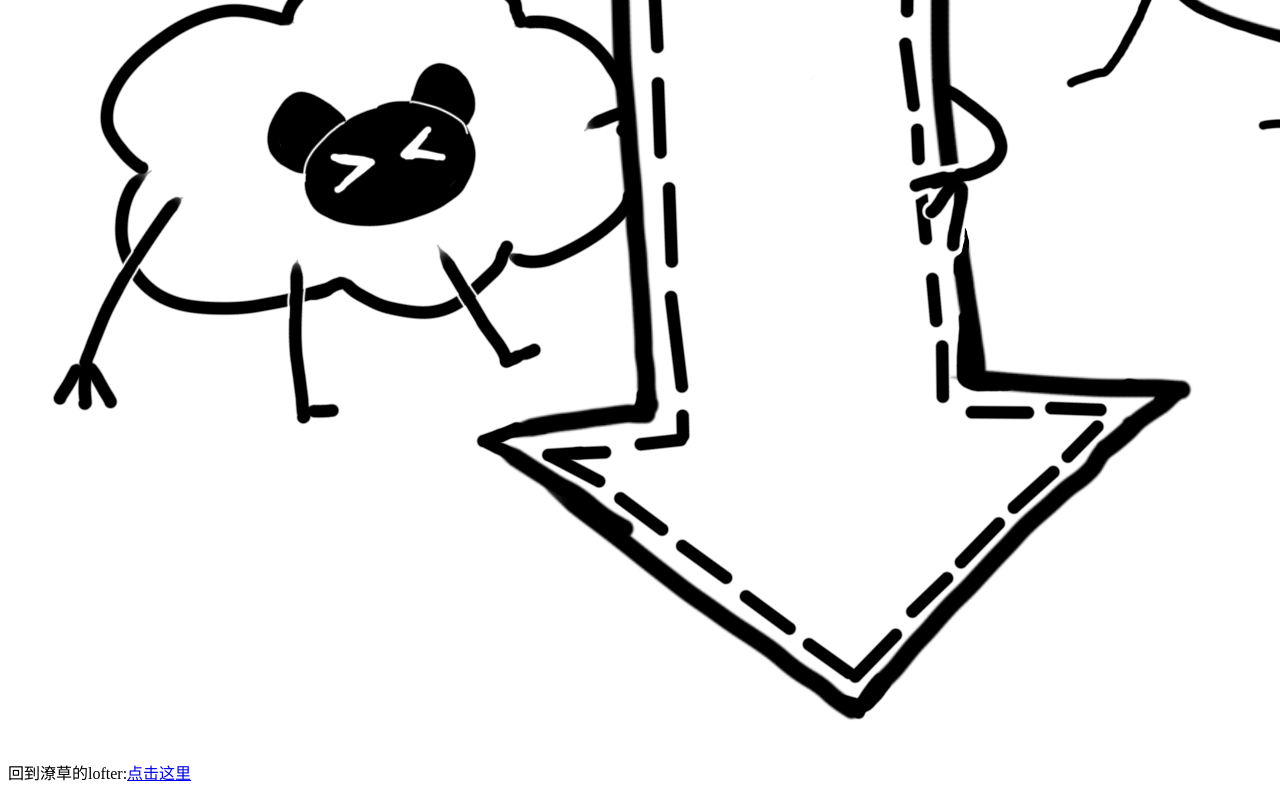
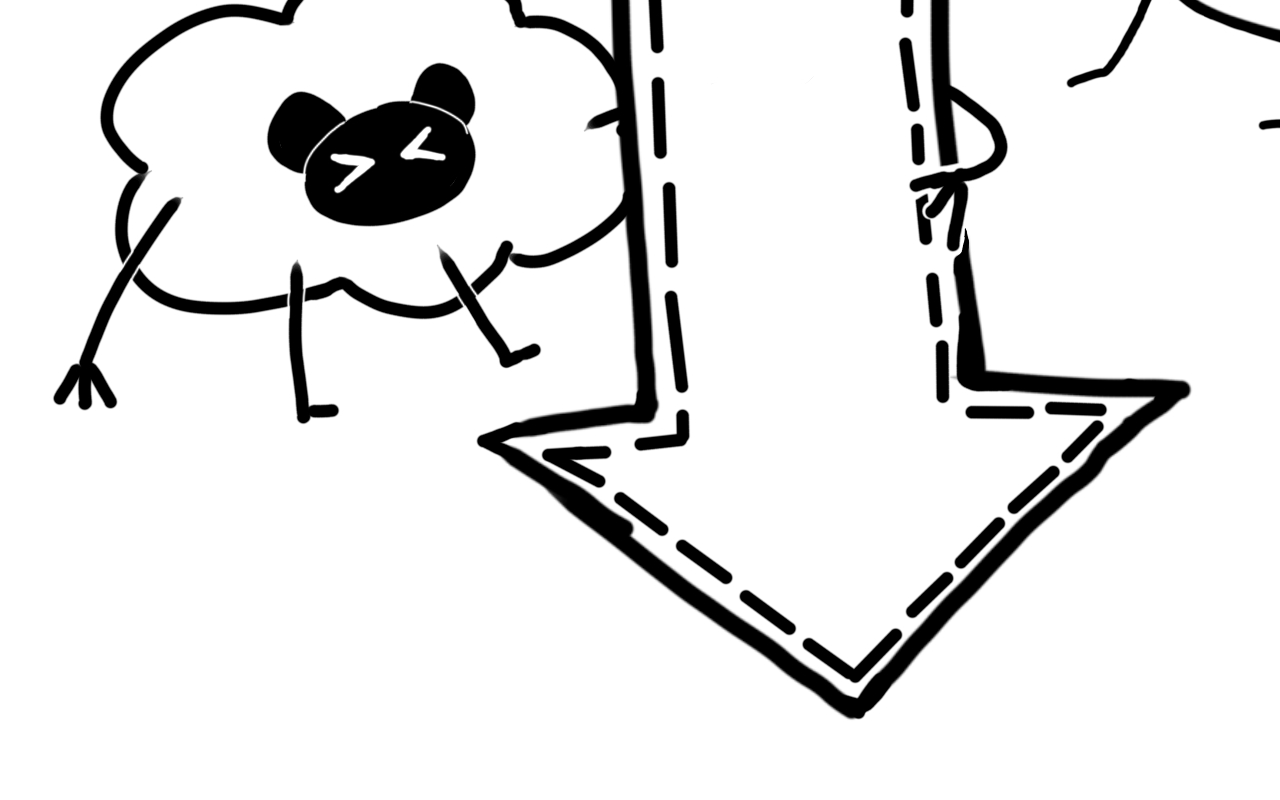
Before and after one commit to liaoliaocaocao/liaoliaocaocao.github.io, a plain HTML site: page index.html in a window 1280 px wide. Shown: the part 604-1404 px from the top of the page. After the commit the page ends 1356 px from the top, so only its background shows below. Drawn offline with Linux system fonts and the light colour scheme.

Commit message:
Update index.html

```diff
--- a/index.html
+++ b/index.html
@@ -7,8 +7,5 @@
       <h1>锵锵——！这里是潦草很潦草的小窝！</h1>
       <h2>想要食用潦草很潦草的文章的大人<b>下面请</b>👇</h2>
       <img src="./1.jpg"/>
-      <p>
-        回到潦草的lofter:<a href="/https://yizhihanza.lofter.com">点击这里</a>
-      </p>
     </body>
   </html>
```
